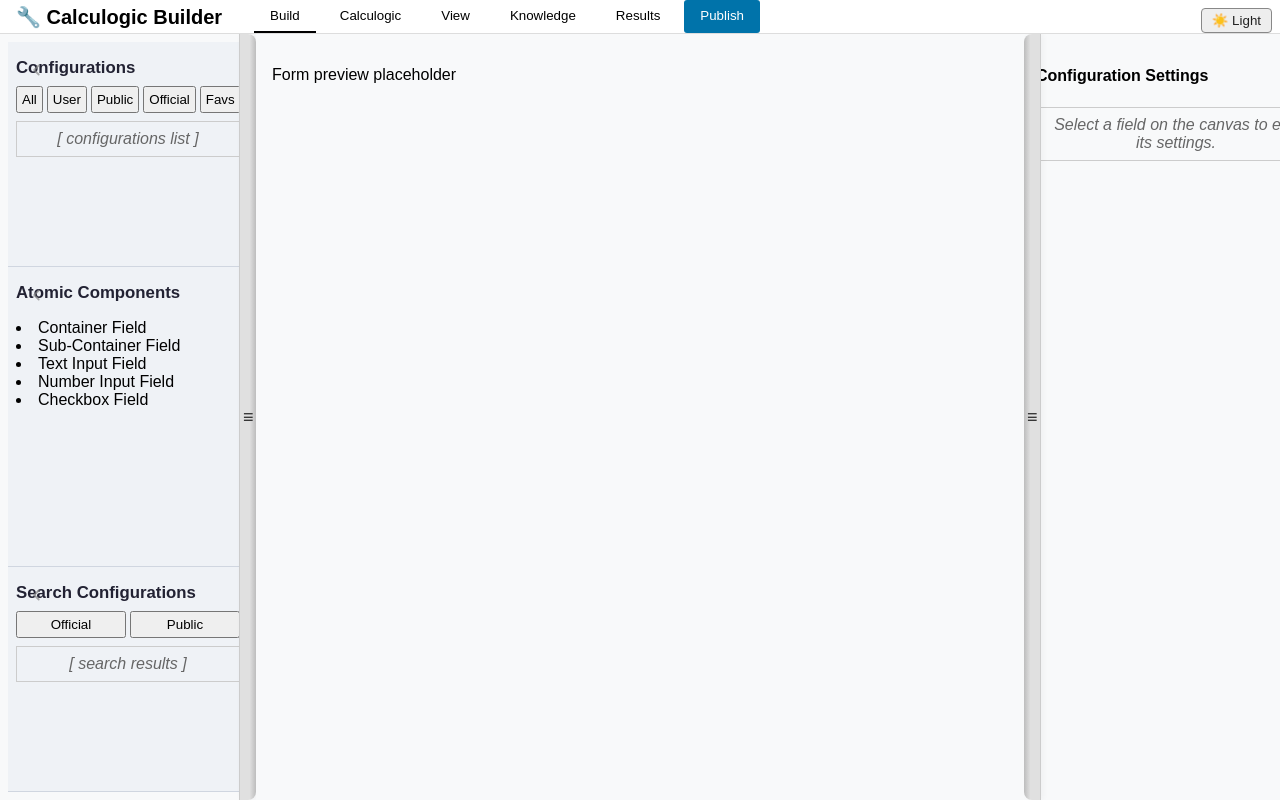
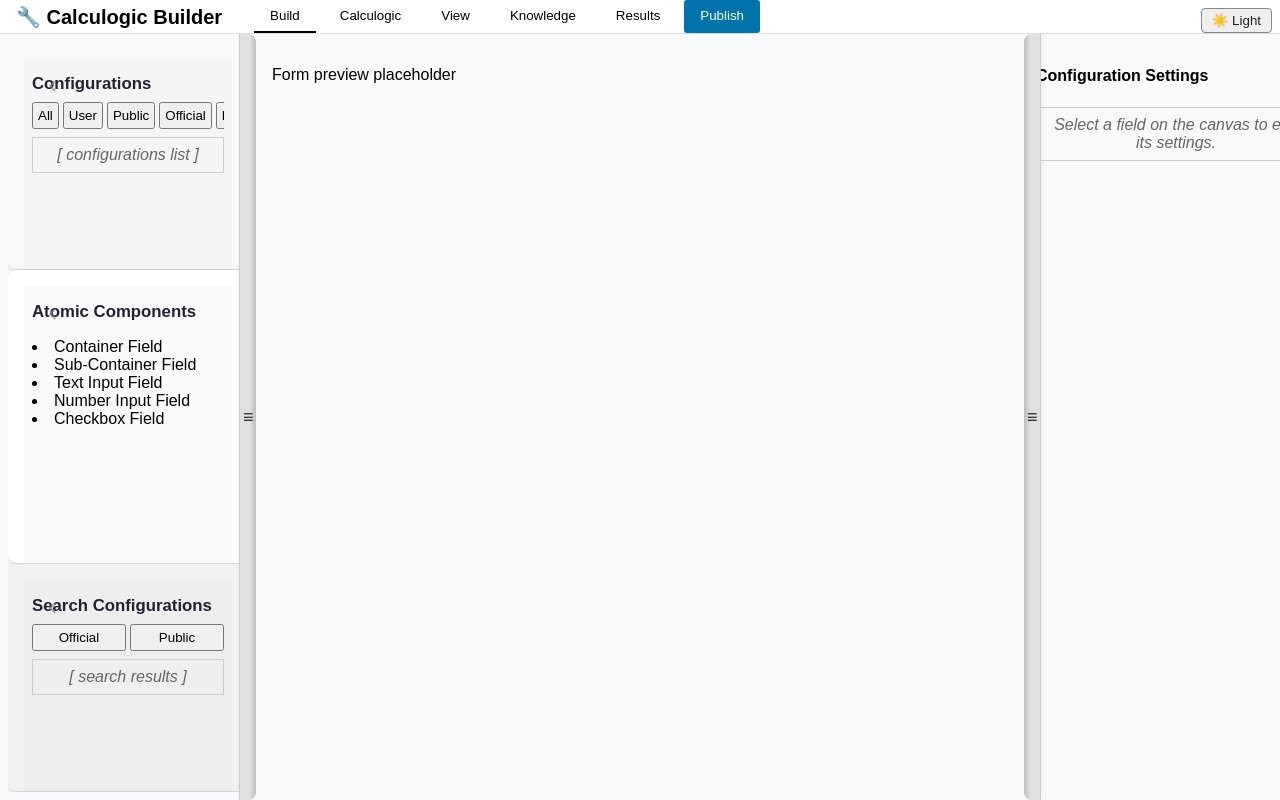
Before and after one commit to HCAToolkit/Calculogic_React_App, a React (Vite) app: page / in a window 1280 px wide. Built offline with nearby package versions, Linux system fonts and the light colour scheme.

Commit message:
Update IDs in BuildTab.tsx and corresponding CSS selectors in BuildTab.css

```diff
--- a/src/tabs/BuildTab.css
+++ b/src/tabs/BuildTab.css
@@ -845,3 +845,39 @@ body.dark .section-collapse-btn:hover,
 .left-section-panel .atomic-section {
   transition: width 0.3s cubic-bezier(.4,1.2,.4,1), min-width 0.3s cubic-bezier(.4,1.2,.4,1), background 0.2s, padding 0.2s;
 }
+
+/* ==========================================================================
+   CONFIGURATIONS SECTION (ID: cs)
+   ========================================================================== */
+
+#cs {
+  /* Styles for Configurations Section */
+  padding: 1rem;
+  background: #f9f9f9;
+  border-radius: 8px;
+  box-shadow: 0 2px 4px rgba(0, 0, 0, 0.1);
+}
+
+/* ==========================================================================
+   ATOMIC COMPONENTS SECTION (ID: acs)
+   ========================================================================== */
+
+#acs {
+  /* Styles for Atomic Components Section */
+  padding: 1rem;
+  background: #fff;
+  border-radius: 8px;
+  box-shadow: 0 2px 4px rgba(0, 0, 0, 0.1);
+}
+
+/* ==========================================================================
+   SEARCH CONFIGURATIONS SECTION (ID: scs)
+   ========================================================================== */
+
+#scs {
+  /* Styles for Search Configurations Section */
+  padding: 1rem;
+  background: #f1f1f1;
+  border-radius: 8px;
+  box-shadow: 0 2px 4px rgba(0, 0, 0, 0.1);
+}
--- a/src/tabs/BuildTab.tsx
+++ b/src/tabs/BuildTab.tsx
@@ -177,6 +177,7 @@ export default function BuildTab() {
                 minSize={10}
                 collapsible
                 collapsedSize={6}
+                id="cs" // Updated from id="rr"
                 className={`left-section-panel${collapsed.config ? ' collapsed' : ''}`}
                 onCollapse={() => setCollapsed(c => ({ ...c, config: true }))}
                 onExpand={() => setCollapsed(c => ({ ...c, config: false }))}
@@ -216,6 +217,7 @@ export default function BuildTab() {
                 minSize={10}
                 collapsible
                 collapsedSize={6}
+                id="acs" // Updated from id="rs"
                 className={`left-section-panel${collapsed.atomic ? ' collapsed' : ''}`}
                 onCollapse={() => setCollapsed(c => ({ ...c, atomic: true }))}
                 onExpand={() => setCollapsed(c => ({ ...c, atomic: false }))}
@@ -256,6 +258,7 @@ export default function BuildTab() {
                 minSize={10}
                 collapsible
                 collapsedSize={6}
+                id="scs" // Updated from id="rt"
                 className={`left-section-panel${collapsed.search ? ' collapsed' : ''}`}
                 onCollapse={() => setCollapsed(c => ({ ...c, search: true }))}
                 onExpand={() => setCollapsed(c => ({ ...c, search: false }))}
```
